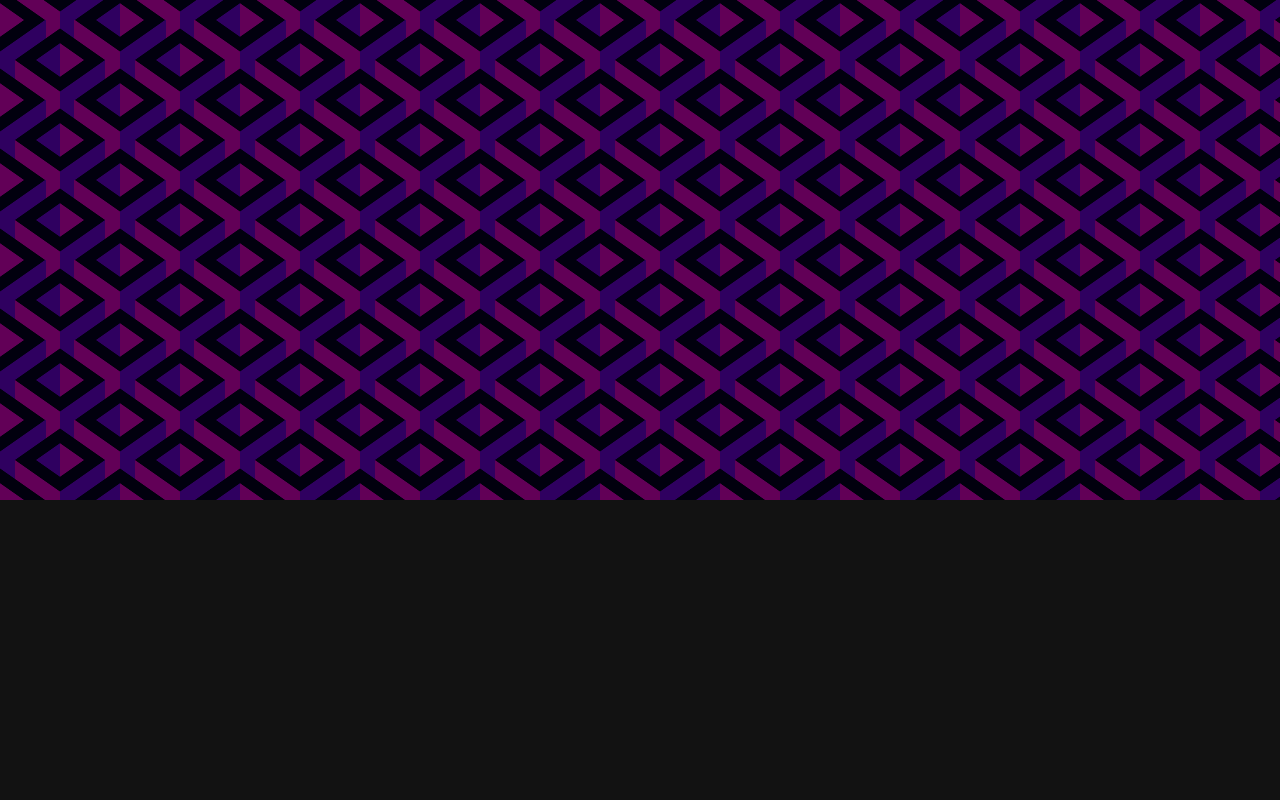
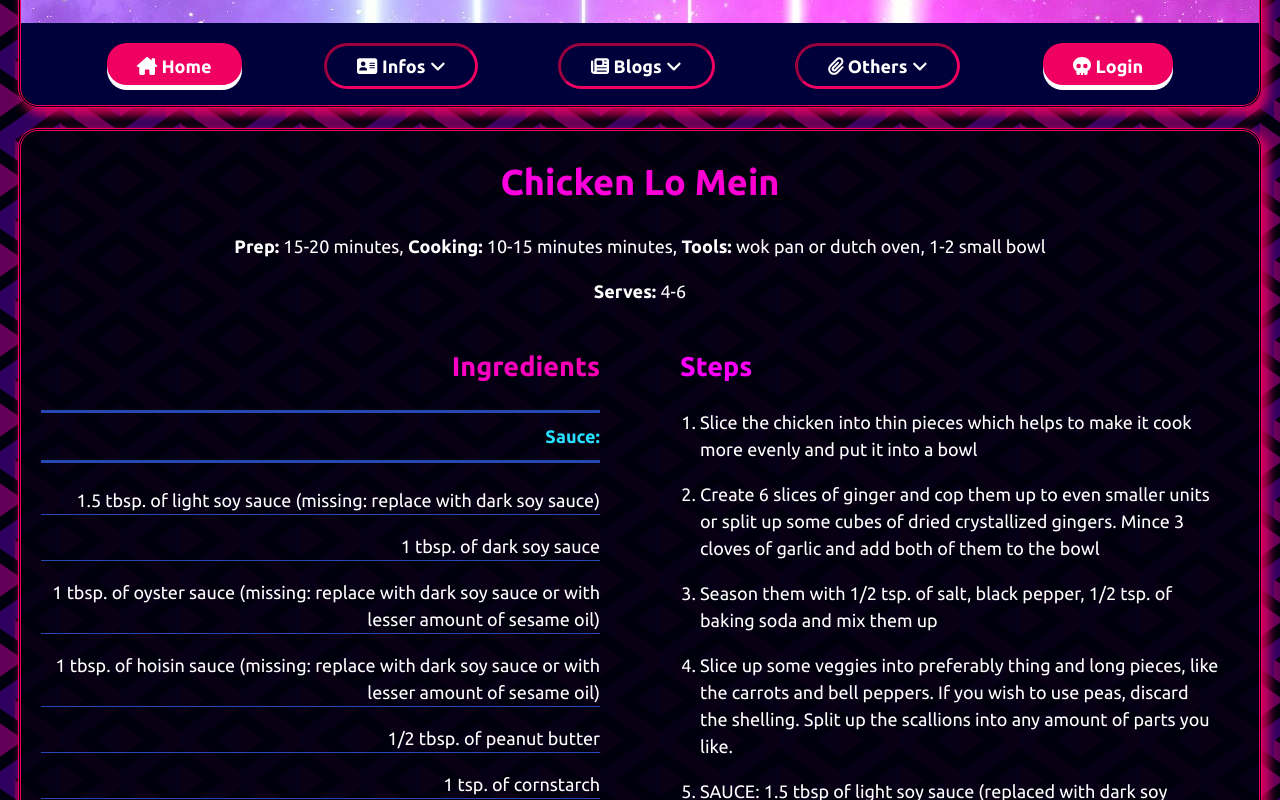
Before and after one commit to PrivateN00b/privatenoob.top, a React (Vite) app: page /Recipes/ChickenLoMein in a window 1280 px wide. Before the commit this address had no page. Shown: the part 300-1100 px from the top of the page. Before the commit the page ends 800 px from the top, so only its background shows below. Built offline with nearby package versions, Linux system fonts and the light colour scheme.

Commit message:
Added Chicken Lo Mein recipe

```diff
--- a/src/App.tsx
+++ b/src/App.tsx
@@ -21,6 +21,7 @@ import { Bejgli } from "./pages/blogs/Recipes/pages/Bejgli";
 import Software from "./pages/blogs/Software/Software";
 import { ScrambledEggs } from "./pages/blogs/Recipes/pages/ScrambledEggs";
 import { Bukta } from "./pages/blogs/Recipes/pages/Bukta";
+import { ChickenLoMein } from "./pages/blogs/Recipes/pages/ChickenLoMein";
 
 const router = createBrowserRouter(
   createRoutesFromElements(
@@ -37,6 +38,7 @@ const router = createBrowserRouter(
       <Route path="Recipes/Bejgli" element={<Bejgli />} />
       <Route path="Recipes/ScrambledEggs" element={<ScrambledEggs />} />
       <Route path="Recipes/Bukta" element={<Bukta />} />
+      <Route path="Recipes/ChickenLoMein" element={<ChickenLoMein />} />
 
       <Route path="404" element={<PageNotFound />} />
     </Route>
--- /dev/null
+++ b/src/pages/blogs/Recipes/pages/ChickenLoMein.tsx
@@ -0,0 +1,193 @@
+import styled from "styled-components";
+import BaseContentDiv from "../../../../components/ui/BaseContentDiv";
+import CenteredH1 from "../../../../components/ui/CenteredH1";
+import CenteredH2 from "../../../../components/ui/CenteredH2";
+import Container from "../../../../components/ui/Container";
+import {
+  IngredientParagraph,
+  LeftColumn,
+  LeftHeader,
+  RightColumn,
+  RightHeader,
+  Row,
+  SubHeader,
+} from "../components/RecipeColumns";
+
+const StyledUL = styled.ul`
+  margin: 0 20px 0 20px;
+`;
+
+const StyledOL = styled.ol`
+  margin: 0 20px 0 20px;
+  padding-left: 0;
+`;
+
+export function ChickenLoMein() {
+  return (
+    <Container>
+      <BaseContentDiv>
+        <CenteredH1>Chicken Lo Mein</CenteredH1>
+        <p style={{ textAlign: "center" }}>
+          <strong>Prep:</strong> 15-20 minutes, <strong>Cooking:</strong> 10-15
+          minutes minutes, <strong>Tools:</strong> wok pan or dutch oven, 1-2
+          small bowl
+        </p>
+        <p style={{ textAlign: "center" }}>
+          <strong>Serves:</strong> 4-6
+        </p>
+        <Row>
+          <LeftColumn>
+            <LeftHeader>Ingredients</LeftHeader>
+            <SubHeader>Sauce:</SubHeader>
+            <IngredientParagraph>
+              1.5 tbsp. of light soy sauce (missing: replace with dark soy
+              sauce)
+            </IngredientParagraph>
+            <IngredientParagraph>1 tbsp. of dark soy sauce</IngredientParagraph>
+            <IngredientParagraph>
+              1 tbsp. of oyster sauce (missing: replace with dark soy sauce or
+              with lesser amount of sesame oil)
+            </IngredientParagraph>
+            <IngredientParagraph>
+              1 tbsp. of hoisin sauce (missing: replace with dark soy sauce or
+              with lesser amount of sesame oil)
+            </IngredientParagraph>
+            <IngredientParagraph>
+              1/2 tbsp. of peanut butter
+            </IngredientParagraph>
+            <IngredientParagraph>1 tsp. of cornstarch</IngredientParagraph>
+            <IngredientParagraph>1/2 cup of water</IngredientParagraph>
+            <SubHeader>Noodles:</SubHeader>
+            <IngredientParagraph>
+              450g egg noodles (I've used spagetti noodles)
+            </IngredientParagraph>
+            <IngredientParagraph>
+              300-400g of chicken breast
+            </IngredientParagraph>
+            <IngredientParagraph>1/2 tsp. of salt</IngredientParagraph>
+            <IngredientParagraph>1/2 tsp. of baking soda-</IngredientParagraph>
+            <IngredientParagraph>Black Pepper</IngredientParagraph>
+            <IngredientParagraph>
+              0.75 cm or 6 pieces of grated ginger (missing: Use{" "}
+              <a href="https://www.startpage.com/av/proxy-image?piurl=https%3A%2F%2Fwww.nutsinbulk.co.uk%2Ffiles%2Fitems%2Fmay17%2Fdried_ginger_pieces.jpg&sp=1709983108Tae816e7a0b02ccd33282a4925a27a6e0fd7ace763798e433e785f5adea49d0dc">
+                dried ginger
+              </a>
+              )
+            </IngredientParagraph>
+            <IngredientParagraph>3 cloves of garlic</IngredientParagraph>
+            <IngredientParagraph>
+              1 carrot (replace with any veggies)
+            </IngredientParagraph>
+            <IngredientParagraph>
+              1 bell pepper (replace with any veggies)
+            </IngredientParagraph>
+            <IngredientParagraph>
+              5 mushrooms or 1/2 or more from a 200g of canned mushrooms
+              (replace with any veggies)
+            </IngredientParagraph>
+            <IngredientParagraph>
+              Some peas to taste (replace with any veggies)
+            </IngredientParagraph>
+            <IngredientParagraph>
+              5 scallions or 2-3 wider scallions
+            </IngredientParagraph>
+          </LeftColumn>
+          <RightColumn>
+            <RightHeader>Steps</RightHeader>
+            <StyledOL>
+              <li>
+                <p>
+                  Slice the chicken into thin pieces which helps to make it cook
+                  more evenly and put it into a bowl
+                </p>
+              </li>
+              <li>
+                <p>
+                  Create 6 slices of ginger and cop them up to even smaller
+                  units or split up some cubes of dried crystallized gingers.
+                  Mince 3 cloves of garlic and add both of them to the bowl
+                </p>
+              </li>
+              <li>
+                <p>
+                  Season them with 1/2 tsp. of salt, black pepper, 1/2 tsp. of
+                  baking soda and mix them up
+                </p>
+              </li>
+              <li>
+                <p>
+                  Slice up some veggies into preferably thing and long pieces,
+                  like the carrots and bell peppers. If you wish to use peas,
+                  discard the shelling. Split up the scallions into any amount
+                  of parts you like.
+                </p>
+              </li>
+              <li>
+                <p>
+                  SAUCE: 1.5 tbsp of light soy sauce (replaced with dark soy
+                  sauce), 1.5 tbsp of dark soy sauce, 1 tbsp of oyster sauce
+                  (replaced with dark soy sauce), 1 tbsp hoisin sauce (replaced
+                  with sesame oil) 1/2 tbsp of pure peanut butter, and 1/2 cup
+                  of water. Note: I recommend atleast getting oyster (more
+                  preferred) or hoisin sauce. The lack of these ingredients
+                  didn't make my pasta's texture brown enough, not even by
+                  adding more soy sauce
+                </p>
+              </li>
+              <li>
+                <p>
+                  Heat some water up to boil the pasta until it's around 80%
+                  done. If it has already achieved the 80% before finishing the
+                  veggie and chicken cooking, then drain them completely.
+                </p>
+              </li>
+              <li>
+                <p>
+                  While boiling the pasta cook the marinaded chicken on a high
+                  heat, until they have become white. After that add all the
+                  veggies except the greens of the scallions and stir these for
+                  1-2 mins. Add the drained noodles to the mix and pour the
+                  sauce over it too.
+                </p>
+              </li>
+              <li>
+                <p>
+                  Stir these ingredients as well as you can on a medium heat.
+                  The perfect time for finishing with the cooking process is
+                  when the sauce has been completely absorbed up by the noodles.
+                  Do not let it cook after the sauce have been used up, because
+                  then we are going to have a sticky situation.
+                </p>
+              </li>
+              <li>
+                <p>
+                  Sprinkle the majesty with the green scallions and mix it up.
+                </p>
+              </li>
+              <li>
+                <p>TASTE THE WONDER! ^^</p>
+              </li>
+            </StyledOL>
+          </RightColumn>
+        </Row>
+
+        <CenteredH2>Sources</CenteredH2>
+        <StyledUL style={{ marginBottom: "20px" }}>
+          <li>
+            <a href="https://www.youtube.com/watch?v=KjB_LAHPMSU">
+              BETTER THAN TAKEOUT - Easy Chicken Lo Mein Recipe
+            </a>{" "}
+            Retrieved 2024.03.09
+          </li>{" "}
+          <li>
+            <a href="https://www.youtube.com/watch?v=SFeChtLaHy4">
+              How to Make Lo Mein with Jet Tila | Ready Jet Cook With Jet Tila |
+              Food Network
+            </a>{" "}
+            Retrieved 2024.03.09
+          </li>
+        </StyledUL>
+      </BaseContentDiv>
+    </Container>
+  );
+}
--- a/src/pages/blogs/Recipes/recipes.json
+++ b/src/pages/blogs/Recipes/recipes.json
@@ -31,5 +31,16 @@
     "length": "3 hours",
     "imgSrc": "/bukta.png",
     "imgAlt": "Jam Filled Yeast Pastry"
+  },
+  {
+    "to": "ChickenLoMein",
+    "name": "Chicken Lo Mein",
+    "type": "Lunch",
+    "cost": 2,
+    "restriction": "",
+    "difficulty": 1,
+    "length": "30 min",
+    "imgSrc": "/chicken-lo-mein.jpg",
+    "imgAlt": "Chicken Lo Mein"
   }
 ]
```
Also changed, not shown: public/chicken-lo-mein.jpg (added).
